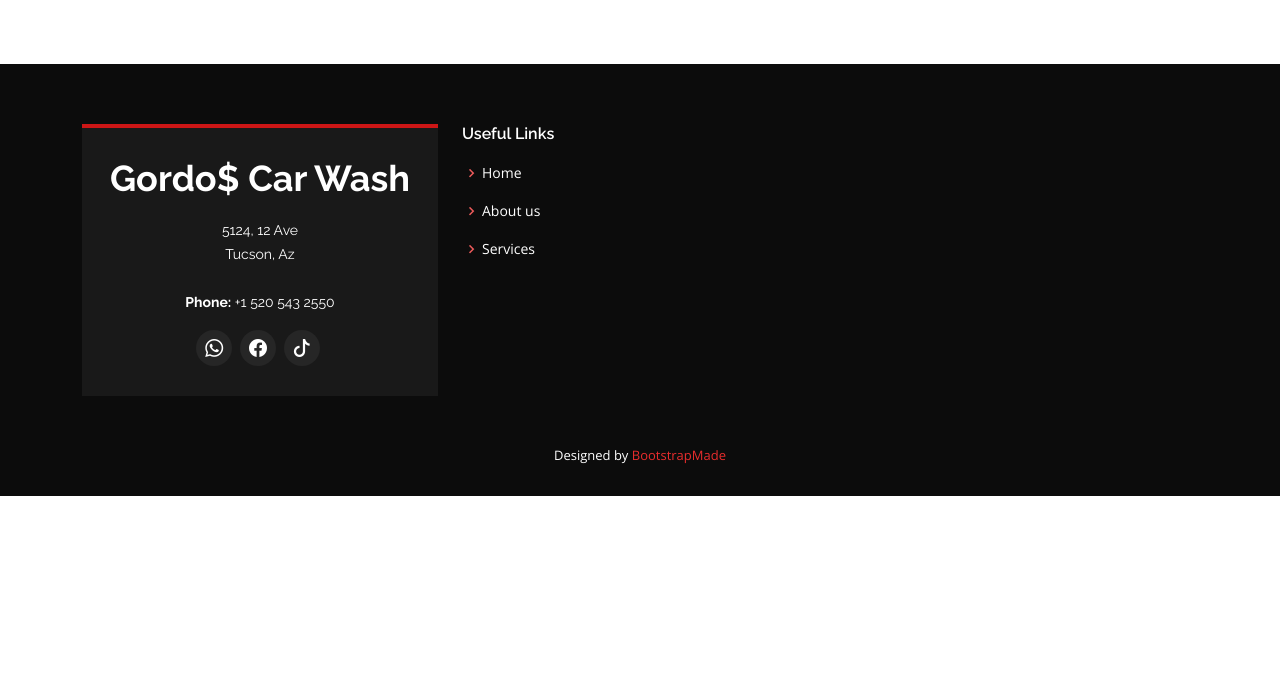
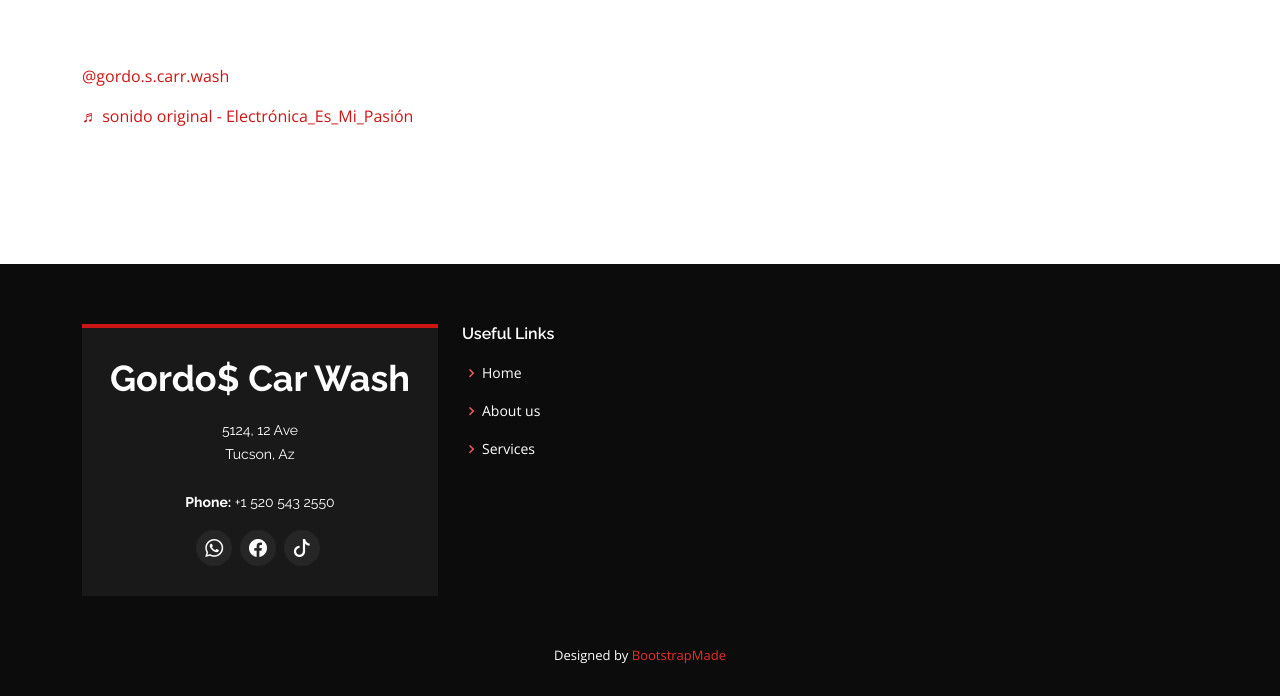
Before and after one commit to descent2oblivion/carWash, a plain HTML site: page index.html in a window 1280 px wide. Shown: the part 5756-6452 px from the top of the page. Before the commit the page ends 6252 px from the top, so only its background shows below. Drawn offline with nearby package versions, Linux system fonts and the light colour scheme; a script that the page names is missing.

Commit message:
added networks

```diff
--- a/index.html
+++ b/index.html
@@ -44,9 +44,9 @@
 
       </div>
       <div class="social-links d-none d-md-block">
-        <a href="#" class="whatsapp"><i class="bi bi-whatsapp"></i></a>
-        <a href="#" class="facebook"><i class="bi bi-facebook"></i></a>
-        <a href="#" class="tiktok"><i class="bi bi-tiktok"></i></i></a>
+        <a href="https://wa.me/+15205432550" class="whatsapp"><i class="bi bi-whatsapp"></i></a>
+        <a href="https://www.facebook.com/profile.php?id=100094392254796" class="facebook"><i class="bi bi-facebook"></i></a>
+        <a href="https://www.tiktok.com/@gordo.s.carr.wash" class="tiktok"><i class="bi bi-tiktok"></i></i></a>
       </div>
     </div>
   </section>
@@ -431,7 +431,7 @@
           <div class="col-lg-6 ">
             <iframe src="https://www.google.com/maps/embed?pb=!1m18!1m12!1m3!1d3377.678789998641!2d-110.9774970122944!3d32.15896581242701!2m3!1f0!2f0!3f0!3m2!1i1024!2i768!4f13.1!3m3!1m2!1s0x86d67a15a8bbd63f%3A0x5509d69760407811!2s5124%20S%2012th%20Ave%2C%20Tucson%2C%20AZ%2085706%2C%20EE.%20UU.!5e0!3m2!1ses-419!2smx!4v1691689228261!5m2!1ses-419!2smx" width="600" height="450" style="border:0;" allowfullscreen="" loading="lazy" referrerpolicy="no-referrer-when-downgrade"></iframe>
           </div>
-
+          <blockquote class="tiktok-embed" cite="https://www.tiktok.com/@gordo.s.carr.wash/video/7259470827551378734" data-video-id="7259470827551378734" style="max-width: 605px;min-width: 325px;" > <section> <a target="_blank" title="@gordo.s.carr.wash" href="https://www.tiktok.com/@gordo.s.carr.wash?refer=embed">@gordo.s.carr.wash</a> <p></p> <a target="_blank" title="♬ sonido original - Electrónica_Es_Mi_Pasión" href="https://www.tiktok.com/music/sonido-original-7259161013751909126?refer=embed">♬ sonido original - Electrónica_Es_Mi_Pasión</a> </section> </blockquote> <script async src="https://www.tiktok.com/embed.js"></script>
         </div>
 
       </div>
@@ -456,9 +456,10 @@
                 <strong>Phone:</strong> +1 520 543 2550<br>
               </p>
               <div class="social-links mt-3">
-                <a href="#" class="whatsapp"><i class="bi bi-whatsapp"></i></a>
-                <a href="#" class="facebook"><i class="bi bi-facebook"></i></a>
-                <a href="#" class="tiktok"><i class="bi bi-tiktok"></i></i></a>
+
+                <a href="https://wa.me/+15205432550" class="whatsapp"><i class="bi bi-whatsapp"></i></a>
+                <a href="https://www.facebook.com/profile.php?id=100094392254796" class="facebook"><i class="bi bi-facebook"></i></a>
+                <a href="https://www.tiktok.com/@gordo.s.carr.wash" class="tiktok"><i class="bi bi-tiktok"></i></i></a>
               </div>
             </div>
           </div>
```
